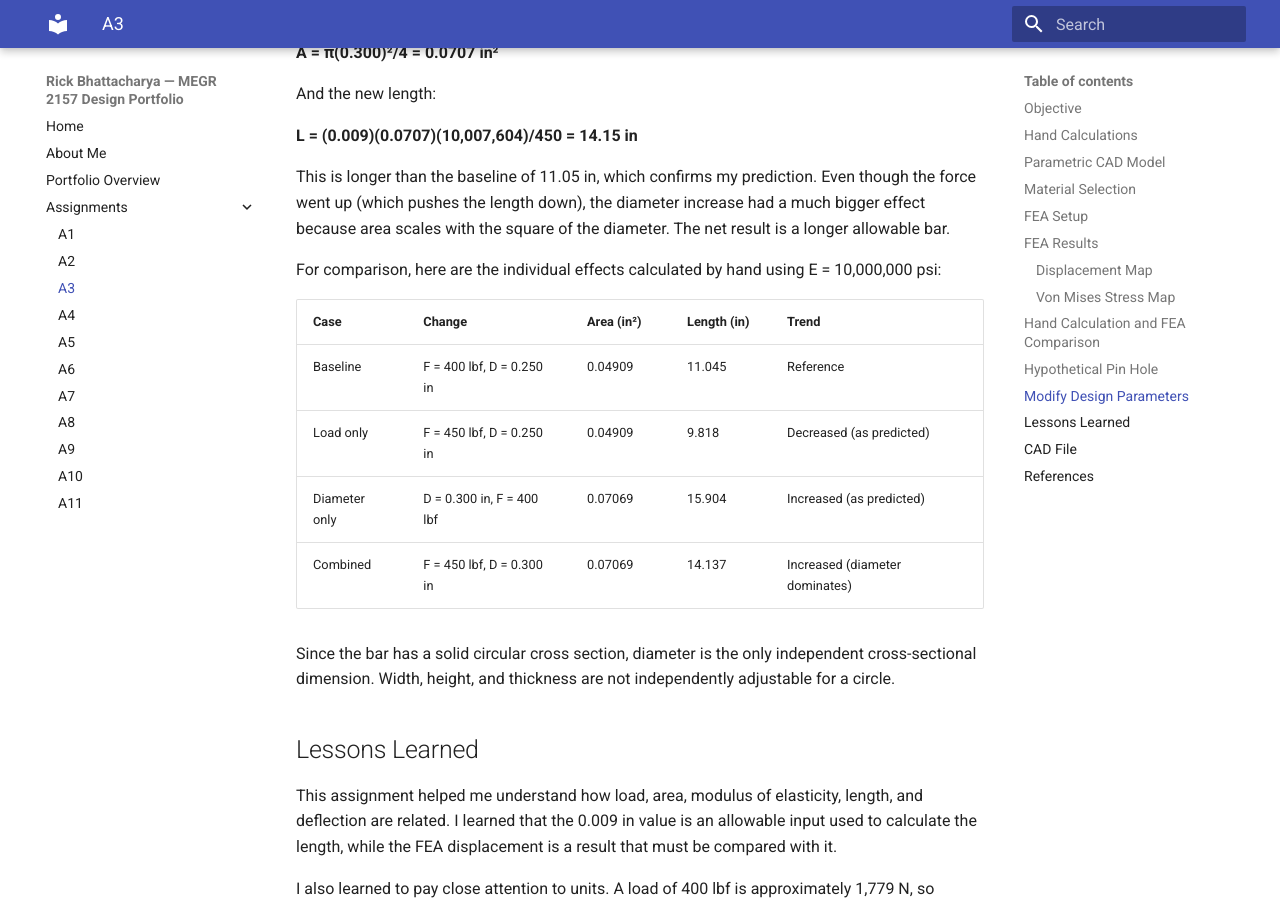
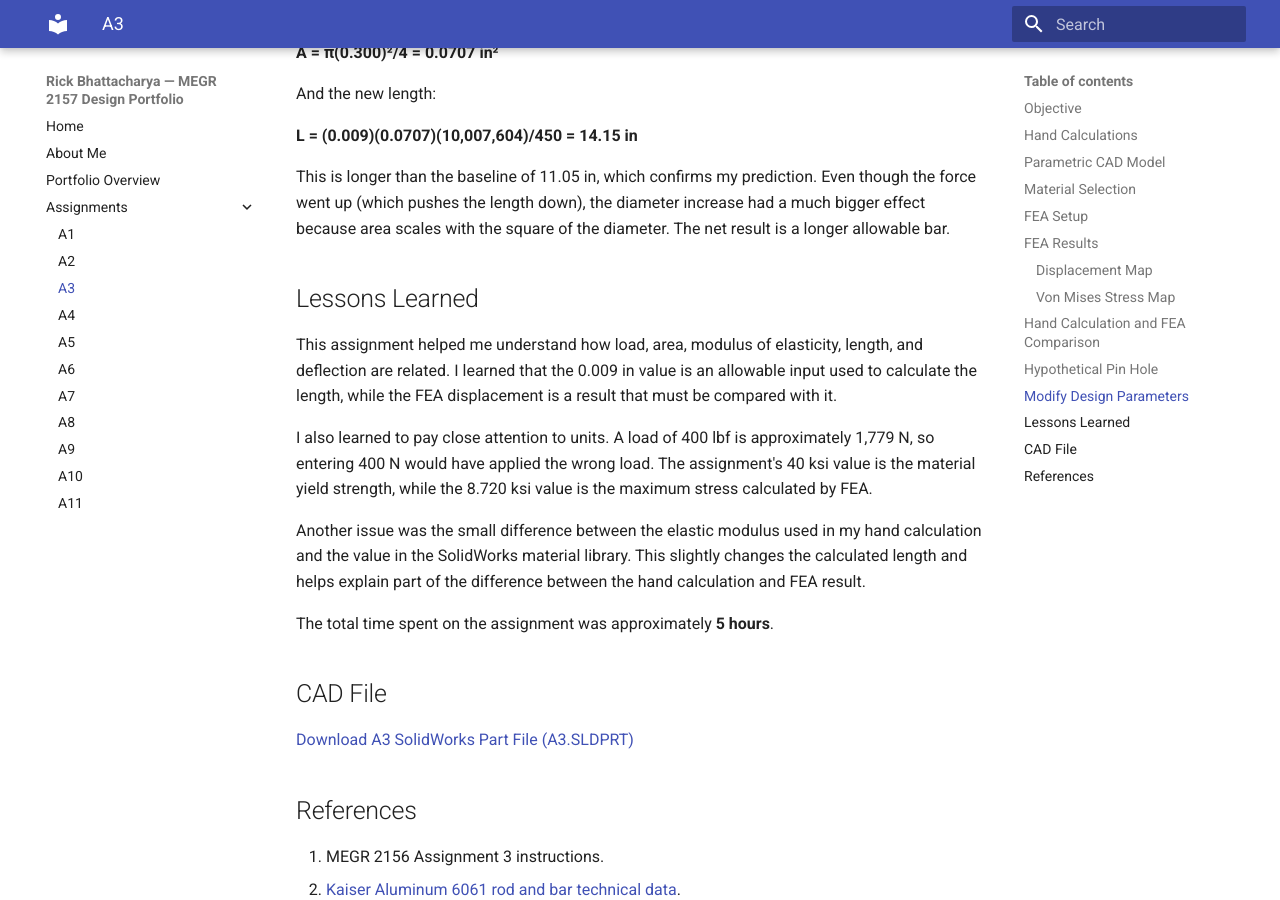
Before and after one commit to sbhatt23uncc/megr2157-portfolio, an MkDocs documentation site: the page built from docs/assignments/A03/index.md, in a window 1280 px wide and 900 px high, scrolled down 9826 px. Built offline with MkDocs 1.6.1 and Material for MkDocs 9.7.7, drawn with Linux system fonts in a browser that asks for light colours.

Commit message:
Clean up A3 modified parameters section

```diff
--- a/docs/assignments/A03/index.md
+++ b/docs/assignments/A03/index.md
@@ -207,17 +207,6 @@ And the new length:
 
 This is longer than the baseline of 11.05 in, which confirms my prediction. Even though the force went up (which pushes the length down), the diameter increase had a much bigger effect because area scales with the square of the diameter. The net result is a longer allowable bar.
 
-For comparison, here are the individual effects calculated by hand using E = 10,000,000 psi:
-
-| Case | Change | Area (in²) | Length (in) | Trend |
-| --- | --- | --- | --- | --- |
-| Baseline | F = 400 lbf, D = 0.250 in | 0.04909 | 11.045 | Reference |
-| Load only | F = 450 lbf, D = 0.250 in | 0.04909 | 9.818 | Decreased (as predicted) |
-| Diameter only | D = 0.300 in, F = 400 lbf | 0.07069 | 15.904 | Increased (as predicted) |
-| Combined | F = 450 lbf, D = 0.300 in | 0.07069 | 14.137 | Increased (diameter dominates) |
-
-Since the bar has a solid circular cross section, diameter is the only independent cross-sectional dimension. Width, height, and thickness are not independently adjustable for a circle.
-
 ## Lessons Learned
 
 This assignment helped me understand how load, area, modulus of elasticity, length, and deflection are related. I learned that the 0.009 in value is an allowable input used to calculate the length, while the FEA displacement is a result that must be compared with it.
```
